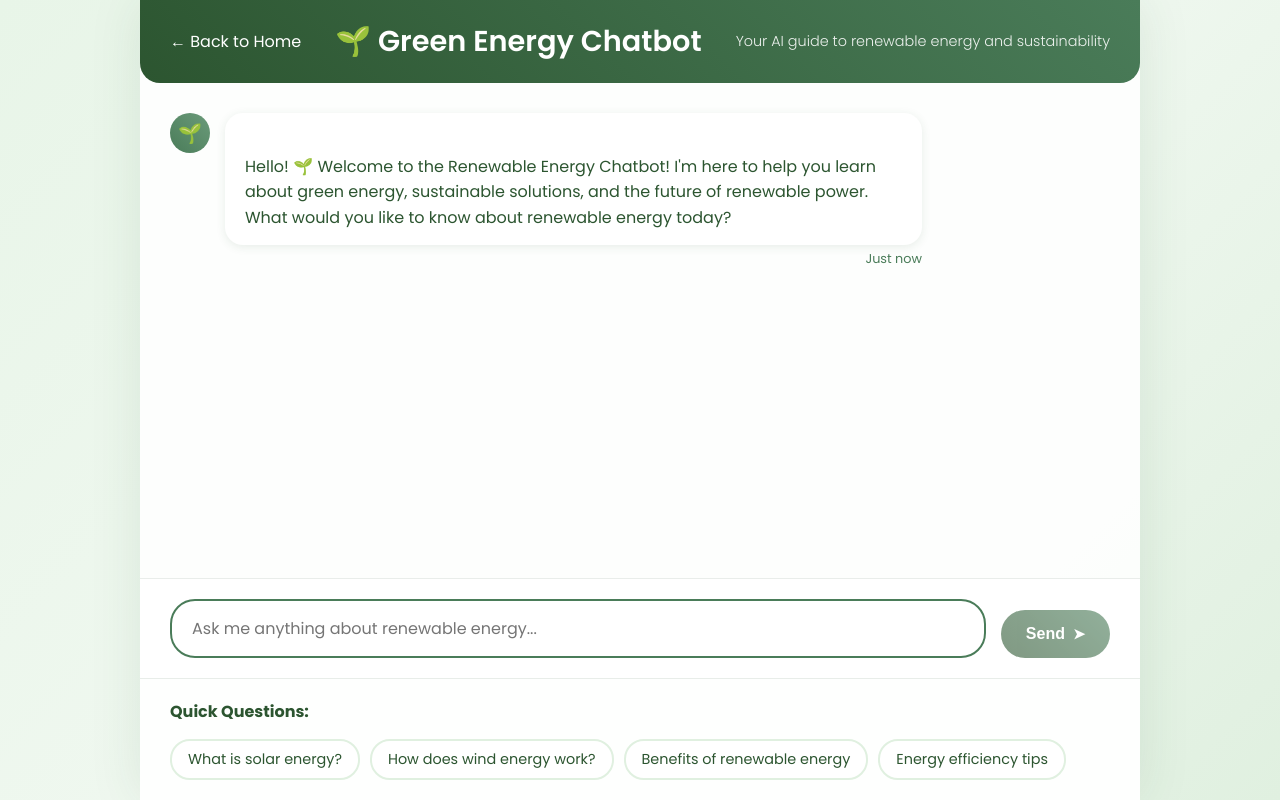
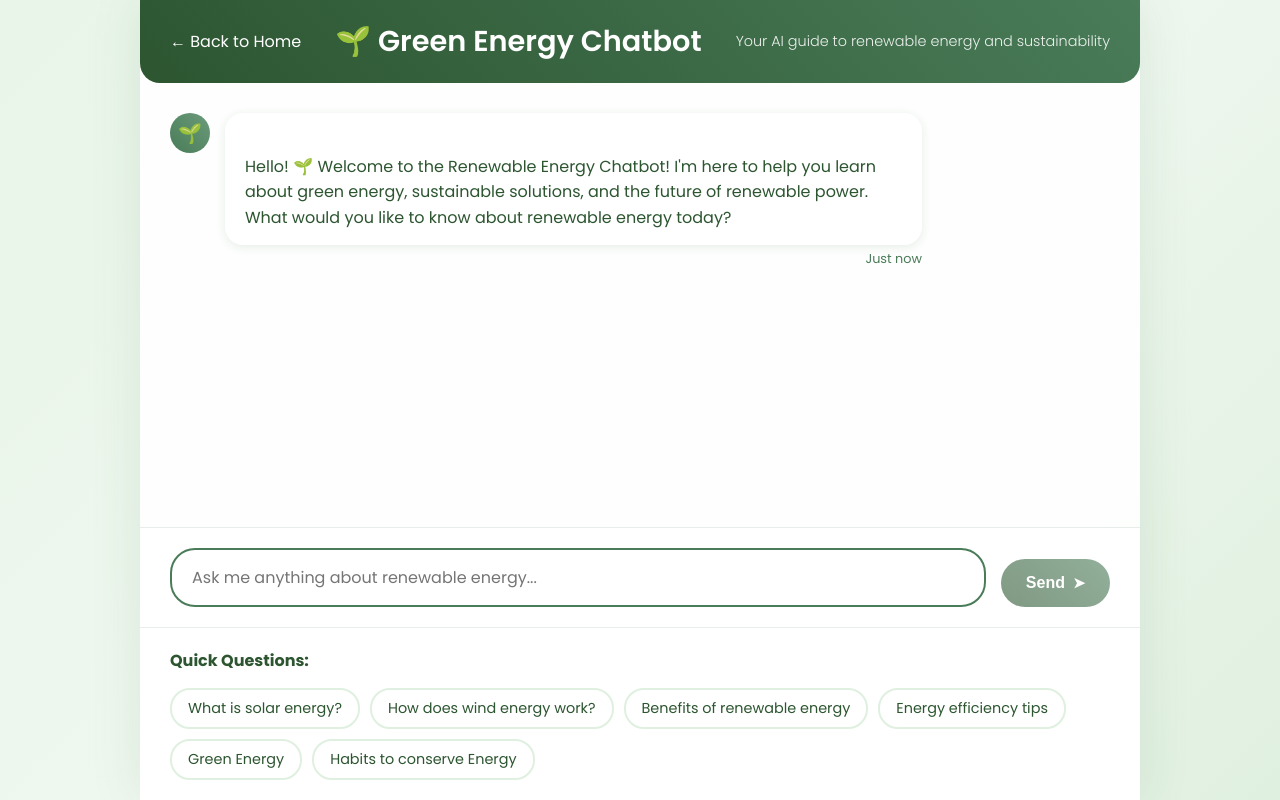
Before and after one commit to Sreekar529/renewable_chatbot, a FastAPI app: page /chat in a window 1280 px wide. Run offline with FastAPI, Linux system fonts and the light colour scheme.

Commit message:
Update chat.html

```diff
--- a/templates/chat.html
+++ b/templates/chat.html
@@ -56,6 +56,9 @@
                 <button class="quick-question" data-question="How does wind energy work?">How does wind energy work?</button>
                 <button class="quick-question" data-question="What are the benefits of renewable energy?">Benefits of renewable energy</button>
                 <button class="quick-question" data-question="How can I make my home more energy efficient?">Energy efficiency tips</button>
+                <button class="quick-question" data-question="What is green energy?">Green Energy</button>
+                <button class="quick-question" data-question="Small daily habits to save energy consumption">Habits to conserve Energy</button>
+
             </div>
         </div>
     </div>
```
